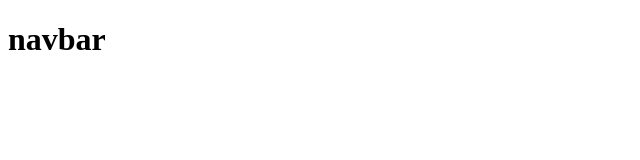
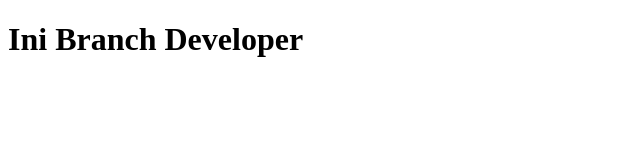
Before and after one commit to iqblyh1/latihan, a plain HTML site: page index.html in a window 1280 px wide. Shown: the whole page, without its empty margins (0-640 px from the left). Drawn offline with Linux system fonts and the light colour scheme.

Commit message:
tag h1 developer

```diff
--- a/index.html
+++ b/index.html
@@ -7,6 +7,6 @@
     <title>Document</title>
 </head>
 <body>
-    <h1>navbar</h1>
+    <h1>Ini Branch Developer</h1>
 </body>
 </html>
```
